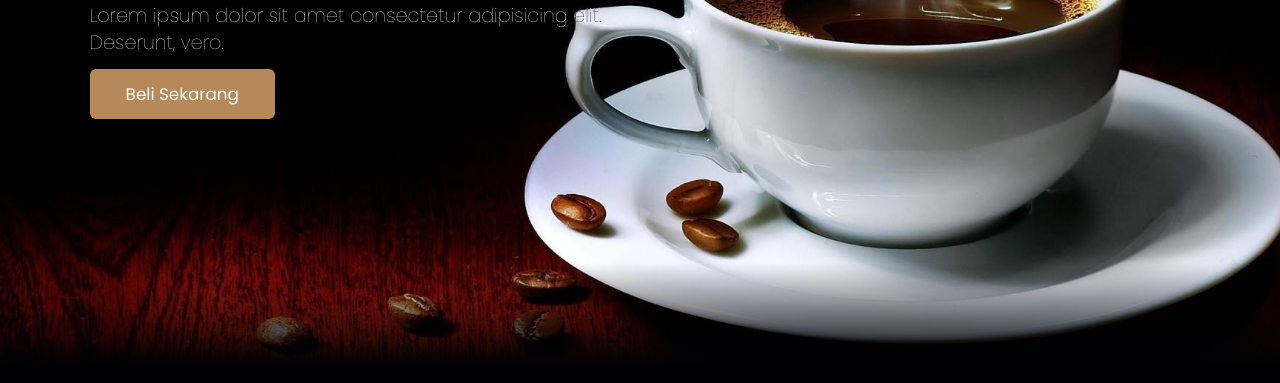
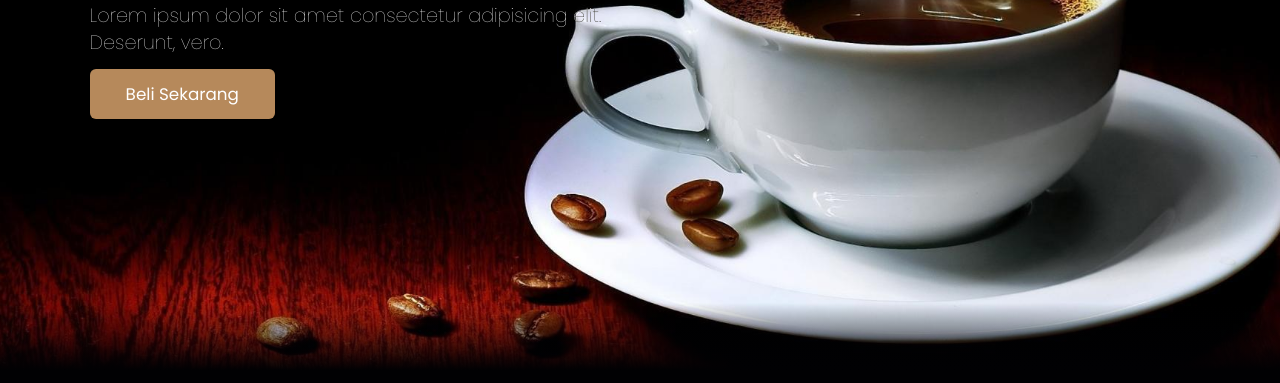
Before and after one commit to Azzorae/CoffeeShop, a plain HTML site: page index.html in a window 1280 px wide. Shown: the part 417-800 px from the top of the page. Drawn offline with nearby package versions, Linux system fonts and the light colour scheme.

Commit message:
Penyesuaian dikit aja

```diff
--- a/style.css
+++ b/style.css
@@ -98,7 +98,7 @@ body {
   display: block;
   position: absolute;
   width: 100%;
-  height: 30%;
+  height: 20%;
   bottom: 0;
   background: linear-gradient(
     0deg,
```
